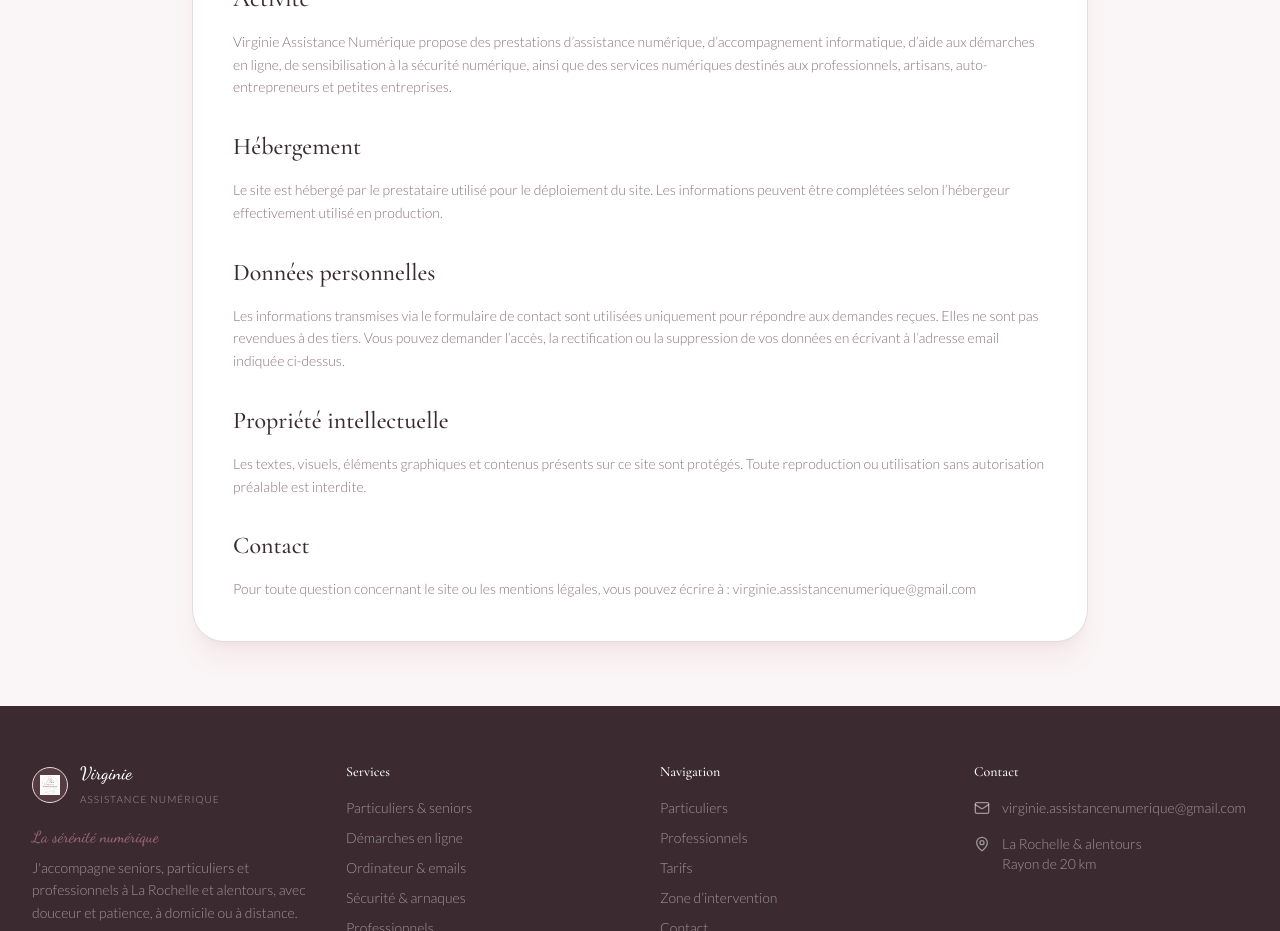
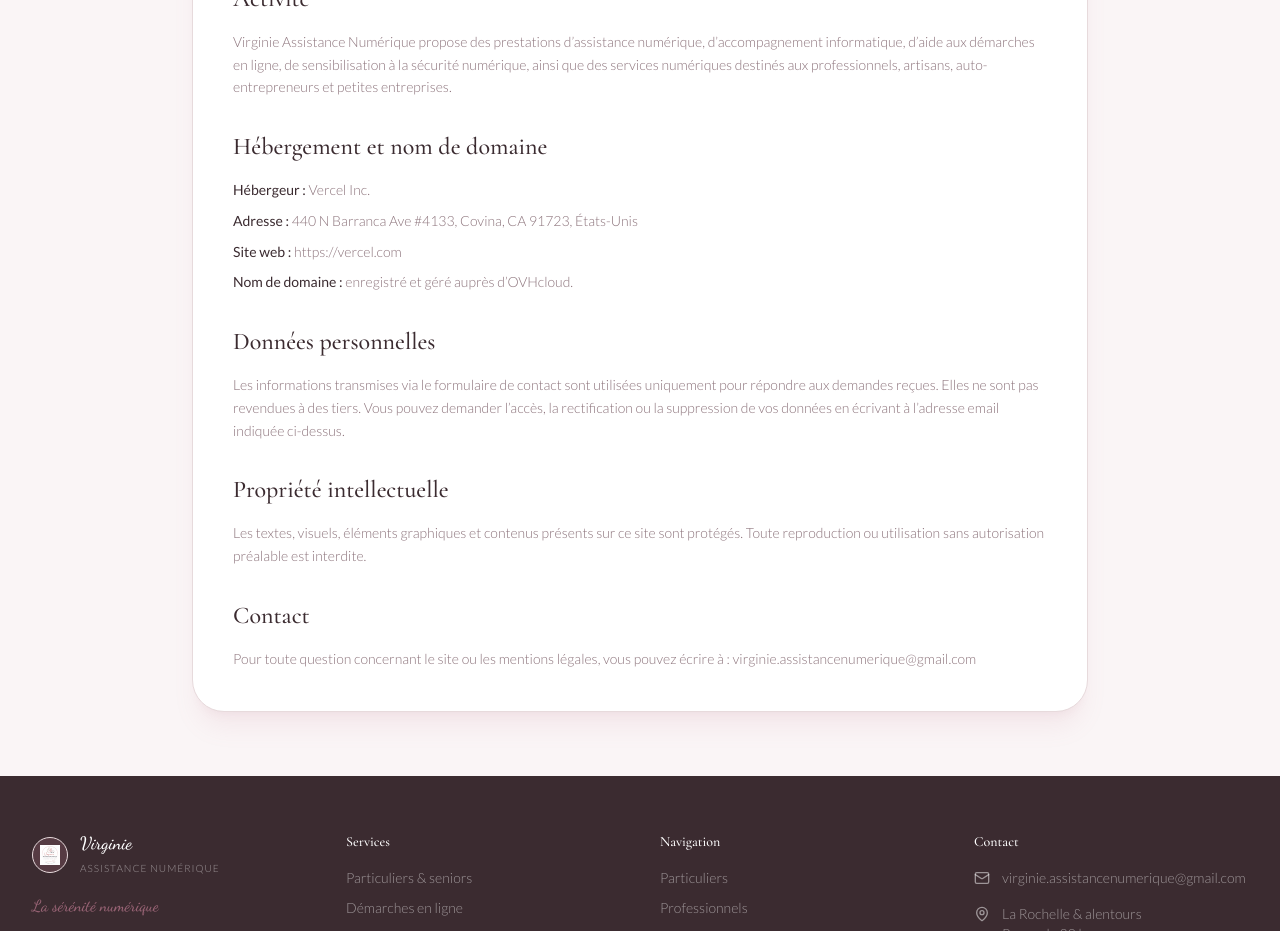
Before and after one commit to Virginie17/assistance-numerique, a Next.js app: page /mentions-legales in a window 1280 px wide. Shown: the part 780-1711 px from the top of the page. Built offline with nearby package versions, Linux system fonts and the light colour scheme; no server answers.

Commit message:
Update legal hosting information

```diff
--- a/app/mentions-legales/page.tsx
+++ b/app/mentions-legales/page.tsx
@@ -51,10 +51,13 @@ export default function MentionsLegalesPage() {
           </article>
 
           <article>
-            <h2 className="font-serif text-2xl font-medium text-foreground">Hébergement</h2>
-            <p className="mt-4 text-sm font-light leading-relaxed text-muted-foreground">
-              Le site est hébergé par le prestataire utilisé pour le déploiement du site. Les informations peuvent être complétées selon l’hébergeur effectivement utilisé en production.
-            </p>
+            <h2 className="font-serif text-2xl font-medium text-foreground">Hébergement et nom de domaine</h2>
+            <div className="mt-4 space-y-2 text-sm font-light leading-relaxed text-muted-foreground">
+              <p><strong className="font-medium text-foreground">Hébergeur :</strong> Vercel Inc.</p>
+              <p><strong className="font-medium text-foreground">Adresse :</strong> 440 N Barranca Ave #4133, Covina, CA 91723, États-Unis</p>
+              <p><strong className="font-medium text-foreground">Site web :</strong> https://vercel.com</p>
+              <p><strong className="font-medium text-foreground">Nom de domaine :</strong> enregistré et géré auprès d’OVHcloud.</p>
+            </div>
           </article>
 
           <article>
```
